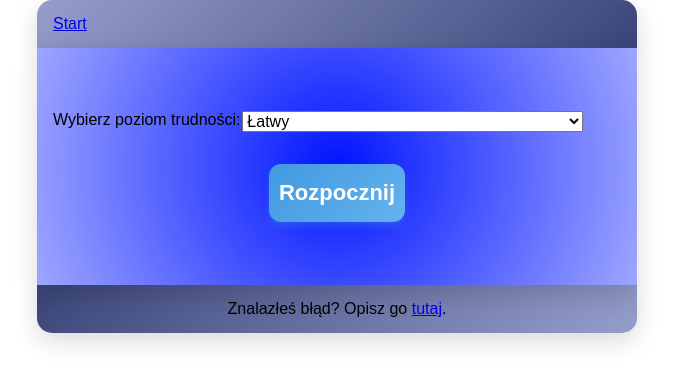
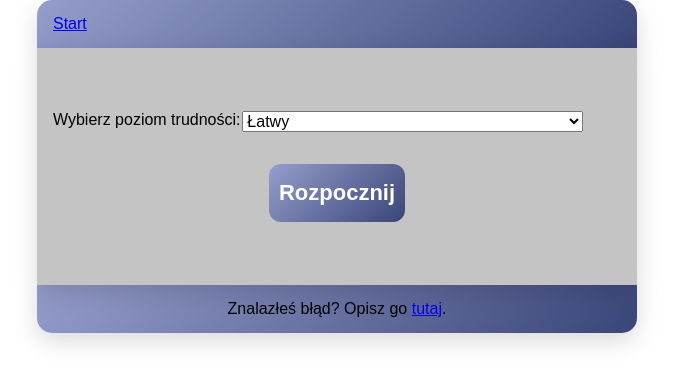
Before and after one commit to woocasch/multi-ninja, a React app in the folder front/: page /division in a window 1280 px wide. Shown: the top 384 px of the page, without its empty margins (303-976 px from the left). Built offline with nearby package versions, Linux system fonts and the light colour scheme; the HTML template or start-up script is replaced by a standard one.

Commit message:
Change colors a bit.

```diff
--- a/front/src/assets/index.css
+++ b/front/src/assets/index.css
@@ -15,8 +15,7 @@
 }
 
 .root_container > div:nth-child(2) {
-  background-color: #f8f8ff;
-  background: radial-gradient(circle, hsl(235 100% 50%), hsl(235 100% 81%));
+  background-color: #c4c4c4;
   box-shadow: 0 8px 24px rgba(0, 0, 0, 0.15);
   position: relative;
   padding-top: 15px;
@@ -24,7 +23,7 @@
 }
 
 .root_container .footer {
-  background: linear-gradient(135deg, hsl(230, 35%, 35%), hsl(230 34% 69%));
+  background: linear-gradient(135deg, hsl(230 34% 69%), hsl(230, 35%, 35%));
   border-radius: 15px;
   border-top-left-radius: 0;
   border-top-right-radius: 0;
--- a/front/src/common/game_settings.scss
+++ b/front/src/common/game_settings.scss
@@ -13,7 +13,7 @@
     text-align: center;
 
     button {
-      background: linear-gradient(135deg, #4299e1, #63b3ed);
+      background: linear-gradient(135deg, hsl(230 34% 69%), hsl(230, 35%, 35%));
       color: white;
       font-size: 22px;
       font-weight: bold;
@@ -21,7 +21,6 @@
       border-radius: 12px;
       border: none;
       cursor: pointer;
-      box-shadow: 0 4px 6px rgba(66, 153, 225, 0.3);
       transition: all 0.2s ease;
       text-align: center;
       position: relative;
--- a/front/src/common/question.scss
+++ b/front/src/common/question.scss
@@ -26,7 +26,8 @@
       font-weight: bold;
       border-radius: 10px;
       box-shadow: 0 4px 6px rgba(88, 51, 223, 0.3);
-      background: linear-gradient(135deg, #027bb8, #075994);
+      background: linear-gradient(135deg, hsl(230 34% 69%), hsl(230, 35%, 35%));
+      border: none;
       width: 100%;
       height: 100%;
       color: white;
```
